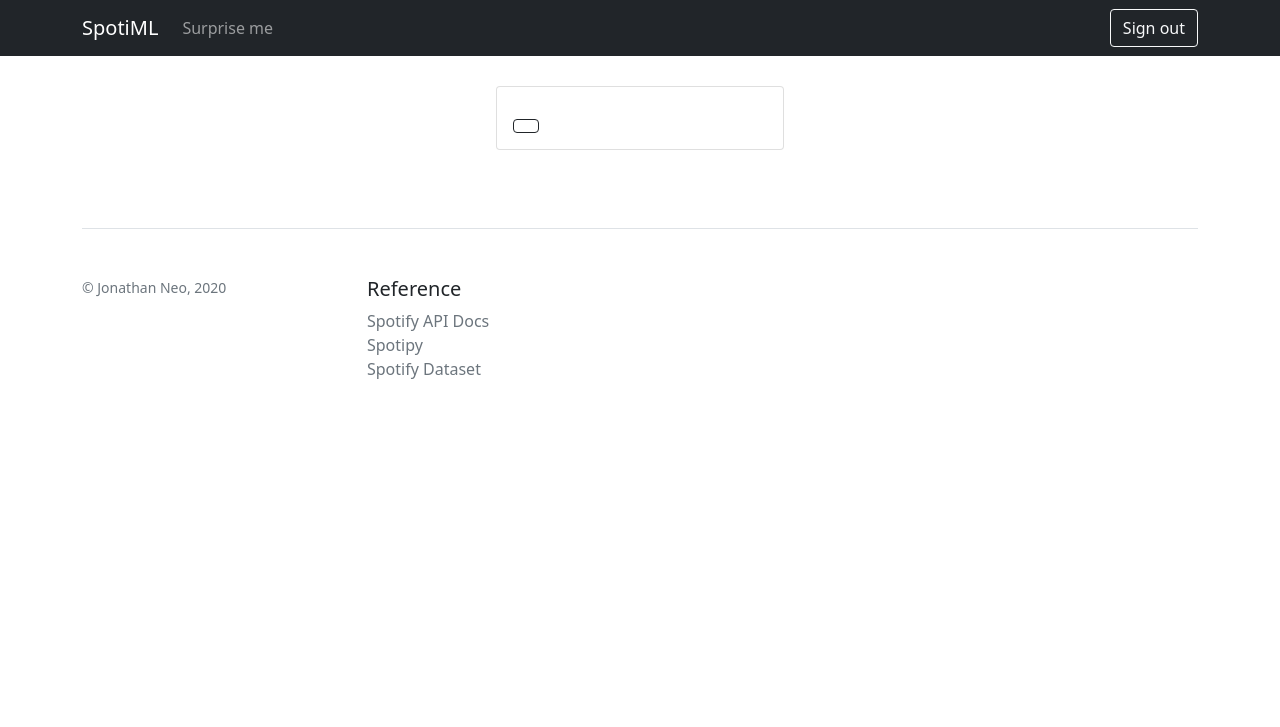
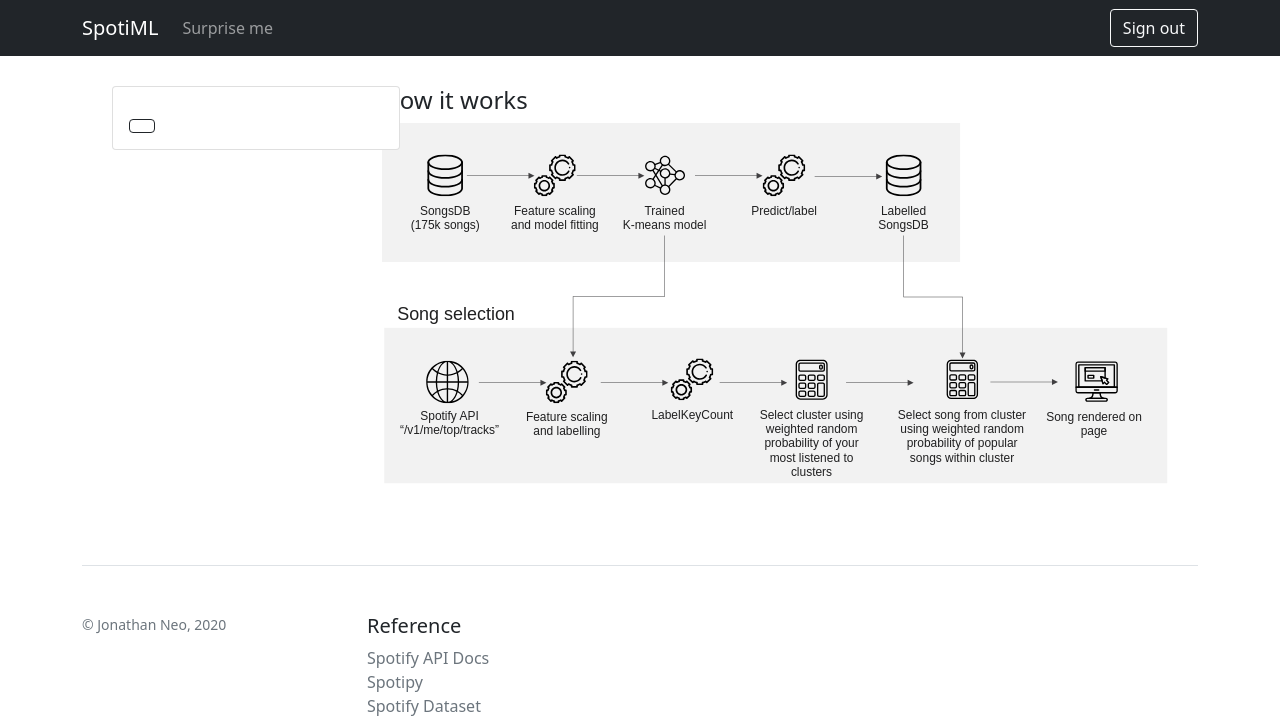
Before and after one commit to jonathanneo/spotify-app, a Flask app: page /select_song in a window 1280 px wide. Shown: the top 727 px of the page. Run offline with Flask 2, Linux system fonts and the light colour scheme; data that the repository does not hold is empty; parts of the project's set-up code (start-up, migrations or seed data) failed here and were passed over.

Commit message:
song selection svg

```diff
--- a/templates/select_song.html
+++ b/templates/select_song.html
@@ -3,12 +3,9 @@
 {% block body %}
 <div class="container">
     <div class="row margin-top">
-        <div class="col-12-md d-flex justify-content-center">
-
+        <div class="col-md-3">
+            <!--d-flex justify-content-center-->
             <div id="song_content" class="card" style="width: 18rem; outline: none;">
-                <div class="d-flex justify-content-center">
-                    <div id="spinner" class="spinner-grow; display: none;" role="status"></div>
-                </div>
                 <img id="song_img" class="card-img-top">
                 <div class="card-body">
                     <h4 id="song_name" class="card-text"></h4>
@@ -17,6 +14,10 @@
                 </div>
             </div>
         </div>
+        <div class="col-md-9">
+            <h4>How it works</h4>
+            <img src="../static/img/song_selection.svg" class="img-fluid">
+        </div>
     </div>
 </div>
 <script src="../static/js/select_song.js"></script>
```
Also changed, not shown: templates/index.html (+7 -3 lines), static/img/song_selection.svg (added).
